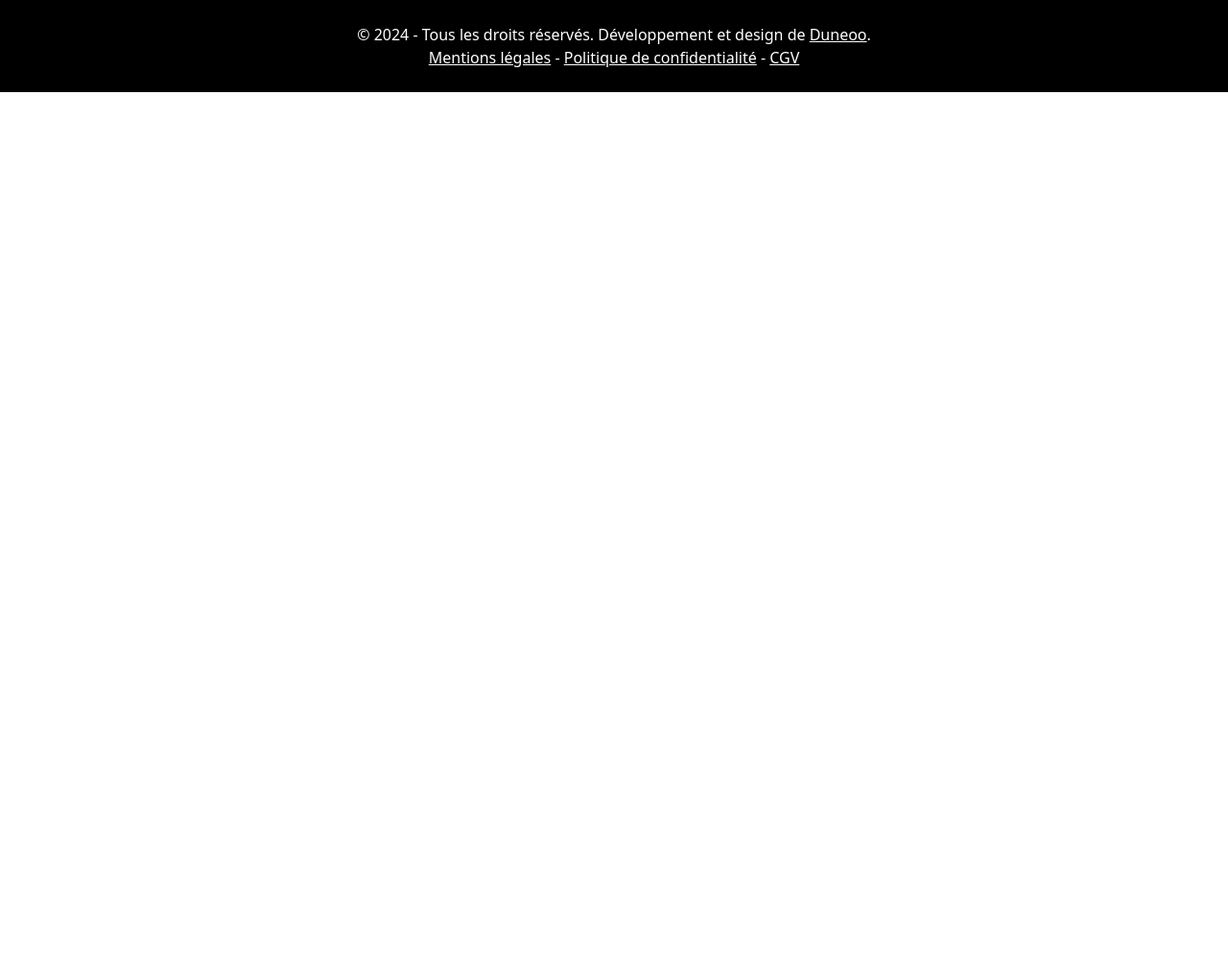
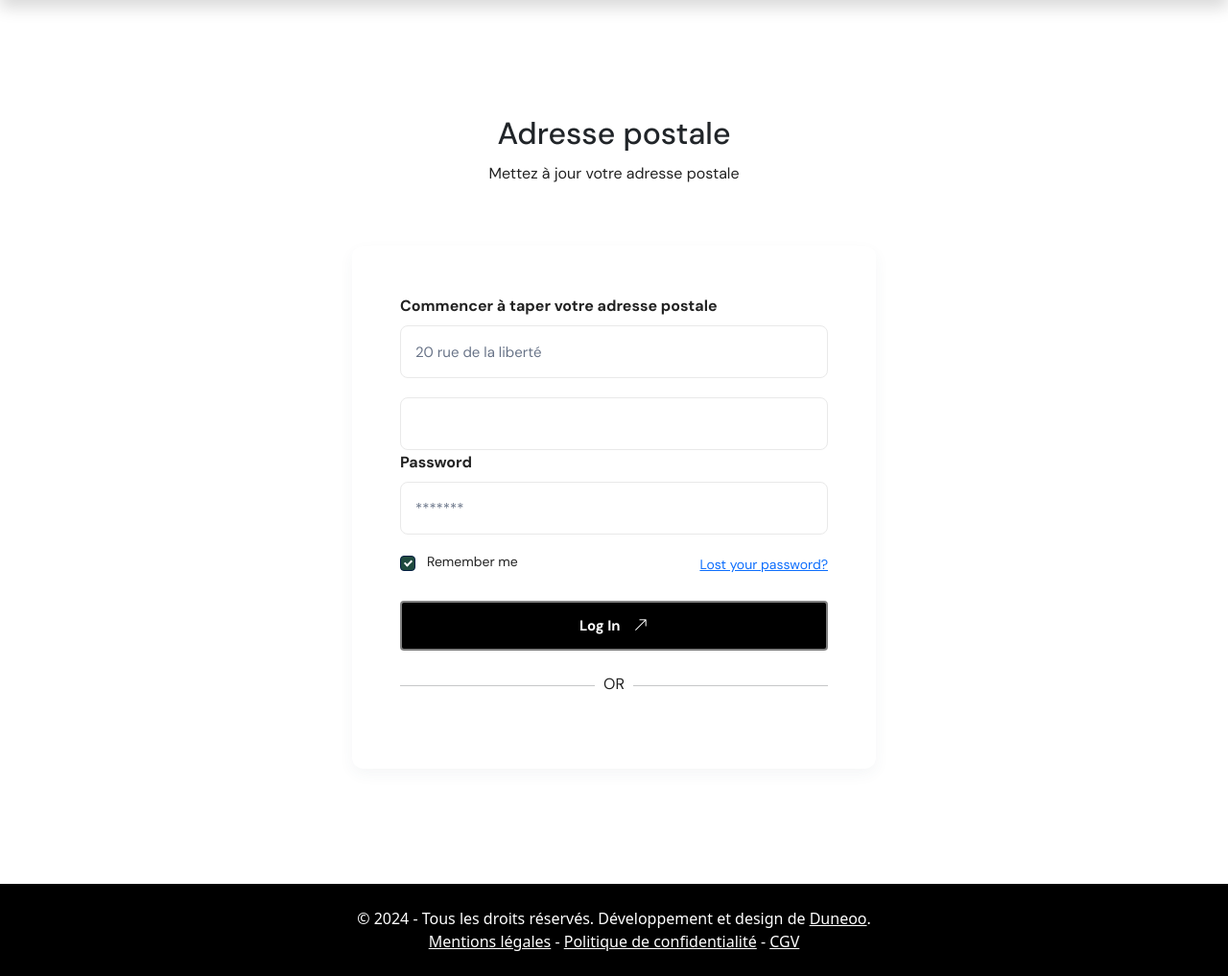
Before and after one commit to daragand/prestigeclub, a Symfony app: template templates/profil/address.html.twig in a window 1280 px wide. Shown: the part 86-1103 px from the top of the page at 96% size. Before the commit the page ends 182 px from the top, so only its background shows below. Run offline with Twig, Linux system fonts and the light colour scheme; the template is opened without the code that fills it, so the values that code supplies are empty; some libraries are stand-ins or nearby versions.

Commit message:
Rectification des templates erreurs

```diff
--- /dev/null
+++ b/public/js/customjsPrestige/apiaddress.js
@@ -0,0 +1,3 @@
+// test
+
+const inpAddress = document.getElementById('addressInput')
--- a/src/Entity/Address.php
+++ b/src/Entity/Address.php
@@ -24,7 +24,7 @@ class Address
     private ?string $zip = null;
 
     #[ORM\Column(length: 70)]
-    #[Assert\Regex(pattern: '/^[a-zA-ZÀ-ÖØ-öø-ŸŷÂâÊêÎîÔôÛûÄäËëÏïÖöÜüÇç- ]+$')]
+    #[Assert\Regex(pattern: '/^[a-zA-ZÀ-ÖØ-öø-ŸŷÂâÊêÎîÔôÛûÄäËëÏïÖöÜüÇç-]+(?:\s[a-zA-ZÀ-ÖØ-öø-ŸŷÂâÊêÎîÔôÛûÄäËëÏïÖöÜüÇç-]+)*$/')]
     private ?string $city = null;
 
     #[ORM\OneToMany(mappedBy: 'address', targetEntity: User::class)]
--- a/templates/bundles/TwigBundle/Exception/error.html.twig
+++ b/templates/bundles/TwigBundle/Exception/error.html.twig
@@ -10,7 +10,7 @@
 					<div class="col-xl-6 wow fadeInRight" data-wow-delay="300ms">
 						<div class="animate_content text-center text-xl-start">
 							<div class="animate_thumb">
-								<img class="w-100" src="{{ assert('images/icon/error-page-img.svg')}}" alt="error-page-img">
+								<img class="w-100" src="{{ asset('images/icon/error-page-img.svg')}}" alt="error-page-img">
 							</div>
 						</div>
 					</div>
@@ -22,7 +22,7 @@
 							<p class="text fz15 mb20">La page recherchée n'est pas disponible. Essayez à nouveau ou rendez-vous en page d'accueil
 								<br class="d-none d-lg-block">
 								to.</p>
-                                {% if {{ is_granted('ROLE_PARENT') }} %}
+                                {% if ( is_granted('ROLE_PARENT') ) %}
 
 							<a href="{{path('app_photos_index')}}" class="ud-btn btn-thm">Retour en page d'accueil<i class="fal fa-arrow-right-long"></i>
                                 {% else %}
--- a/templates/bundles/TwigBundle/Exception/error403.html.twig
+++ b/templates/bundles/TwigBundle/Exception/error403.html.twig
@@ -10,7 +10,7 @@
 					<div class="col-xl-6 wow fadeInRight" data-wow-delay="300ms">
 						<div class="animate_content text-center text-xl-start">
 							<div class="animate_thumb">
-								<img class="w-100" src="{{ assert('images/icon/error-page-img.svg')}}" alt="error-page-img">
+								<img class="w-100" src="{{ asset('images/icon/error-page-img.svg')}}" alt="error-page-img">
 							</div>
 						</div>
 					</div>
@@ -21,10 +21,10 @@
 							<div class="h2 error_title">Oops!  Vous n'avez pas les accréditations</div>
 							<p class="text fz15 mb20">Vous n'avez pas l'autorisation d'accéder au service dont les droits sont restreints.
 								</p>
-                                {% if {{ is_granted('ROLE_PARENT') }} %}
+                                {% if ( is_granted('ROLE_PARENT') ) %}
 
 							<a href="{{path('app_photos_index')}}" class="ud-btn btn-thm">Retour en page d'accueil<i class="fal fa-arrow-right-long"></i>
-                                {% elseif {{ is_granted('ROLE_PARENT') }} %}
+                                {% elseif ( is_granted('ROLE_PARENT') ) %}
 							<a href="{{path('admin')}}" class="ud-btn btn-thm">Retour en page d'accueil<i class="fal fa-arrow-right-long"></i>
                                 {% endif %}
 							</a>
--- a/templates/bundles/TwigBundle/Exception/error404.html.twig
+++ b/templates/bundles/TwigBundle/Exception/error404.html.twig
@@ -10,7 +10,7 @@
 					<div class="col-xl-6 wow fadeInRight" data-wow-delay="300ms">
 						<div class="animate_content text-center text-xl-start">
 							<div class="animate_thumb">
-								<img class="w-100" src="{{ assert('images/icon/error-page-img.svg')}}" alt="error-page-img">
+								<img class="w-100" src="{{ asset('images/icon/error-page-img.svg')}}" alt="error-page-img">
 							</div>
 						</div>
 					</div>
@@ -22,10 +22,10 @@
 							<p class="text fz15 mb20">La page recherchée n'est pas disponible. Essayez à nouveau ou rendez-vous en page d'accueil
 								<br class="d-none d-lg-block">
 								to.</p>
-                                {% if {{ is_granted('ROLE_PARENT') }} %}
+                                {% if ( is_granted('ROLE_PARENT') ) %}
 
 							<a href="{{path('app_photos_index')}}" class="ud-btn btn-thm">Retour en page d'accueil<i class="fal fa-arrow-right-long"></i>
-                                {% elseif {{ is_granted('ROLE_PARENT') }} %}
+                                {% elseif ( is_granted('ROLE_PARENT') ) %}
 							<a href="{{path('admin')}}" class="ud-btn btn-thm">Retour en page d'accueil<i class="fal fa-arrow-right-long"></i>
                                 {% endif %}
 							</a>
--- a/templates/profil/address.html.twig
+++ b/templates/profil/address.html.twig
@@ -5,8 +5,63 @@
 
 {% block body %}
 
+<div class="body_content">
+    <!-- Changement d'adresse -->
+    <section class="our-login">
+      <div class="container">
+        <div class="row">
+          <div class="col-lg-6 m-auto wow fadeInUp" data-wow-delay="300ms">
+            <div class="main-title text-center">
+              <h2 class="title">Adresse postale</h2>
+              <p class="paragraph">Mettez à jour votre adresse postale </p>
+            </div>
+          </div>
+        </div>
+        <div class="row wow fadeInRight" data-wow-delay="300ms">
+          <div class="col-xl-6 mx-auto">
+            <div class="log-reg-form search-modal form-style1 bgc-white p50 p30-sm default-box-shadow1 bdrs12">
+
+              <div class="mb20">
+                <label class="form-label fw600 dark-color">Commencer à taper votre adresse postale</label>
+                <input type="text" id="addressInput" class="form-control"  placeholder="20 rue de la liberté">
+              </div>
+              <div id="suggAddress" class="form-control"></div>
+              <div class="mb15">
+                <label class="form-label fw600 dark-color">Password</label>
+                <input type="text" class="form-control" placeholder="*******">
+              </div>
+              <div class="checkbox-style1 d-block d-sm-flex align-items-center justify-content-between mb20">
+                <label class="custom_checkbox fz14 ff-heading">Remember me
+                  <input type="checkbox" checked="checked">
+                  <span class="checkmark"></span>
+                </label>
+                <a class="fz14 ff-heading" href="#">Lost your password?</a>
+              </div>
+              <div class="d-grid mb20">
+                <button class="ud-btn btn-thm" type="button">Log In <i class="fal fa-arrow-right-long"></i></button>
+              </div>
+              <div class="hr_content mb20"><hr><span class="hr_top_text">OR</span></div>
+
+            </div>
+          </div>
+        </div>
+      </div>
+    </section>
+
+    <!-- Our Footer -->
+
+    <a class="scrollToHome" href="#"><i class="fas fa-angle-up"></i></a>
+  </div>
 
 
 
 
+
+
+
+{% block javascripts %}
+<script src={{ asset('js/customjsPrestige/apiaddress.js') }} defer></script>
 {% endblock %}
+
+
+{% endblock %}
--- a/templates/profil/edit.html.twig
+++ b/templates/profil/edit.html.twig
@@ -4,7 +4,7 @@
 {% endblock %}
 
 {% block body %}
-	{{ dump(user) }}
+
 	<div class="wrapper ovh">
 		<div class="preloader"></div>
 		<div class="container  d-flex align-items-center">
```
Also changed, not shown: src/Controller/Admin/AddressCrudController.php (+6 -5 lines), src/Controller/Admin/DashboardController.php (+20 -7 lines), package-lock.json, 1 other file.
